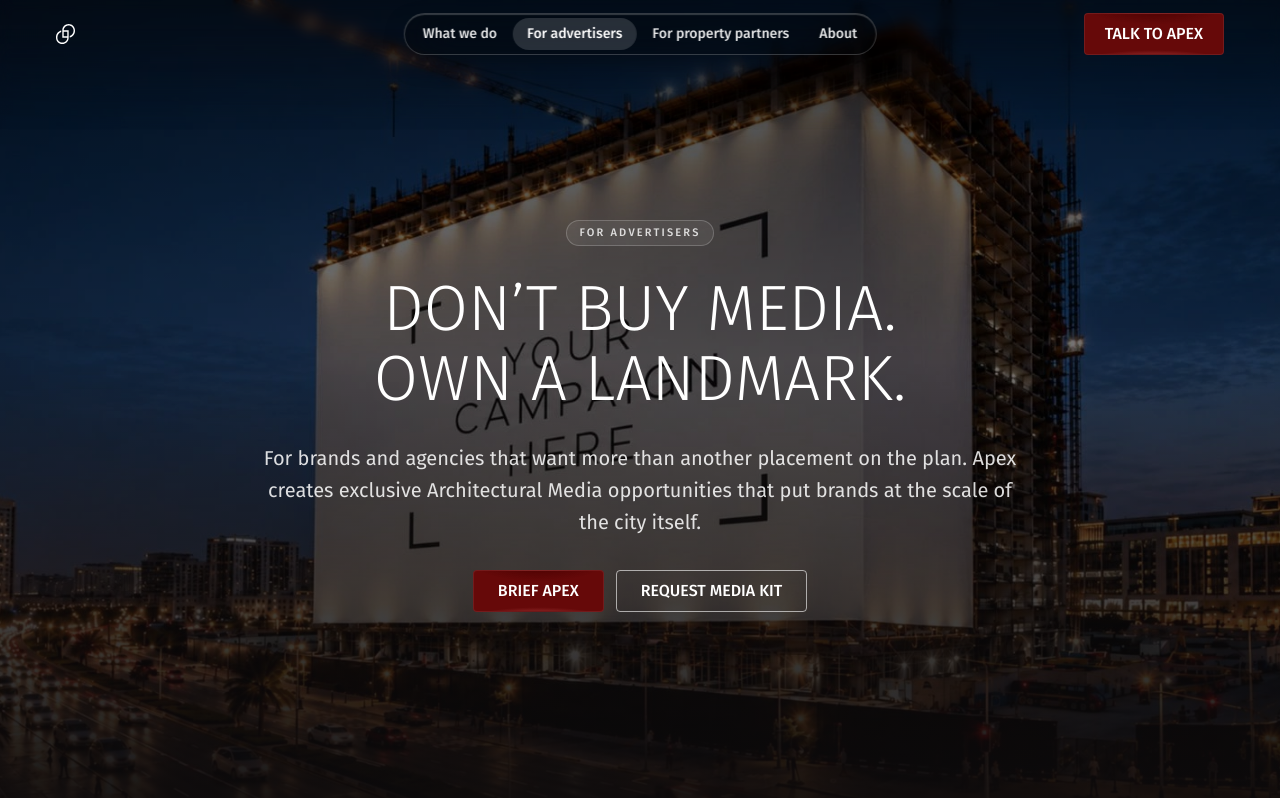
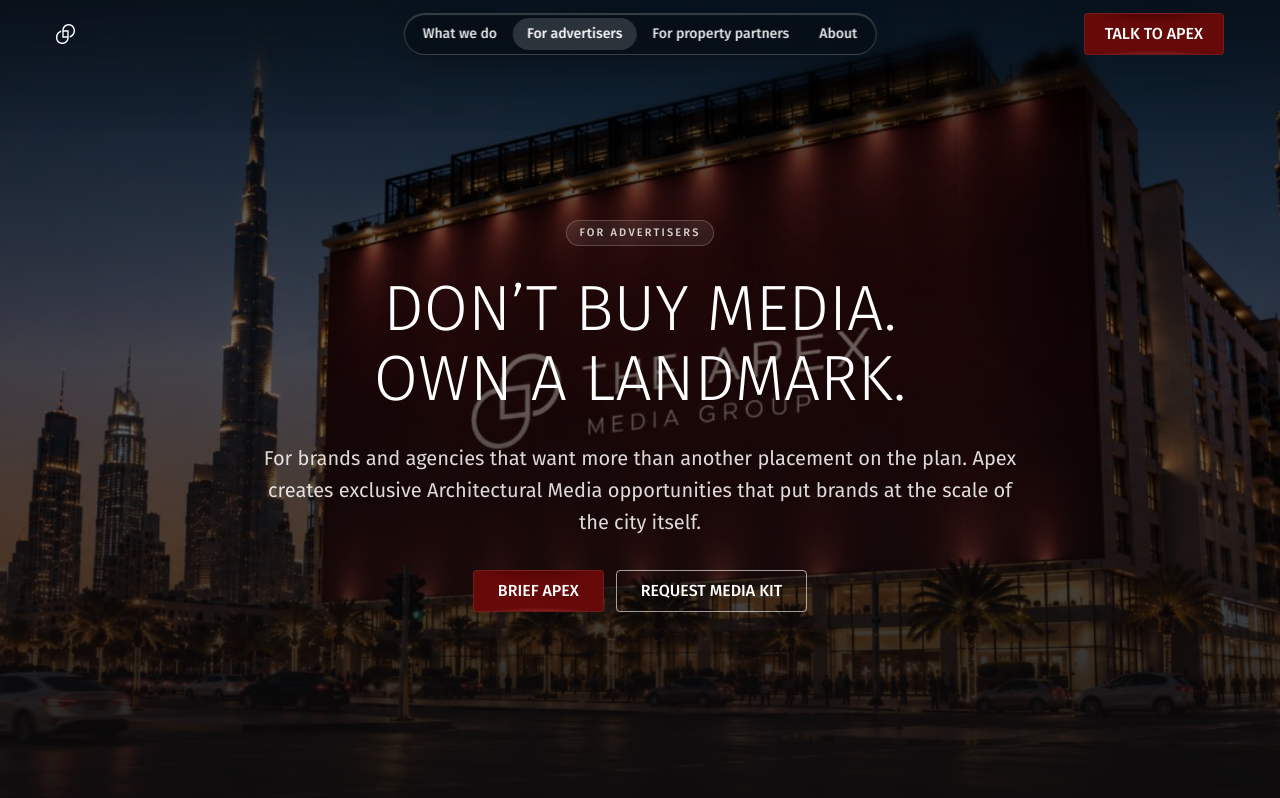
Before and after one commit to ashrafulhaqueakash/apex-next, a Next.js app: page /advertisers in a window 1280 px wide. Shown: the top 798 px of the page. Built offline with nearby package versions, Linux system fonts and the light colour scheme.

Commit message:
change images

```diff
--- a/app/advertisers/page.jsx
+++ b/app/advertisers/page.jsx
@@ -45,7 +45,7 @@
   return (
     <div className="w-full">
       <PageHero
-        image="/images/advertisers/advertisers.webp"
+        image="/images/advertisers/hero-bg.jpg"
         eyebrow="FOR ADVERTISERS"
         title={
           <>
--- a/app/page.jsx
+++ b/app/page.jsx
@@ -25,7 +25,7 @@
         <Capabilities />
         <FeaturedLocations />
         <LocationsSection />
-        <AdvertiserConversion />
+        {/* <AdvertiserConversion /> */}
         <EngineeredToPerform />
         <FinalConversion />
         <ContactSection />
--- a/components/home/ProcessCarousel.jsx
+++ b/components/home/ProcessCarousel.jsx
@@ -5,7 +5,7 @@
 import { Eyebrow } from "@/components/ui/Badge";
 import { CTAButton } from "@/components/ui/Button";
 
-const STEP_IMAGES = ["/images/process/bg-1.jpg", "/images/process/bg-2.jpg", "/images/process/bg-9.webp", "/images/process/bg-5.webp", "/images/process/bg-5.webp", "/images/process/bg-6.jpg", "/images/process/bg-2.webp", "/images/process/bg-8.jpg"];
+const STEP_IMAGES = ["/images/process/bg-1.jpg", "/images/process/bg-2.jpg", "/images/process/bg-9.webp", "/images/advertisers/advertisers.webp", "/images/process/bg-5.webp", "/images/process/bg-6.jpg", "/images/process/bg-2.webp", "/images/process/bg-8.jpg"];
 
 const STEPS = [
   { num: "01", title: "DISCOVER", desc: "Find the opportunity. We identify architecture with exceptional media potential." },
```
Also changed, not shown: public/images/process/bg-2.jpg.
